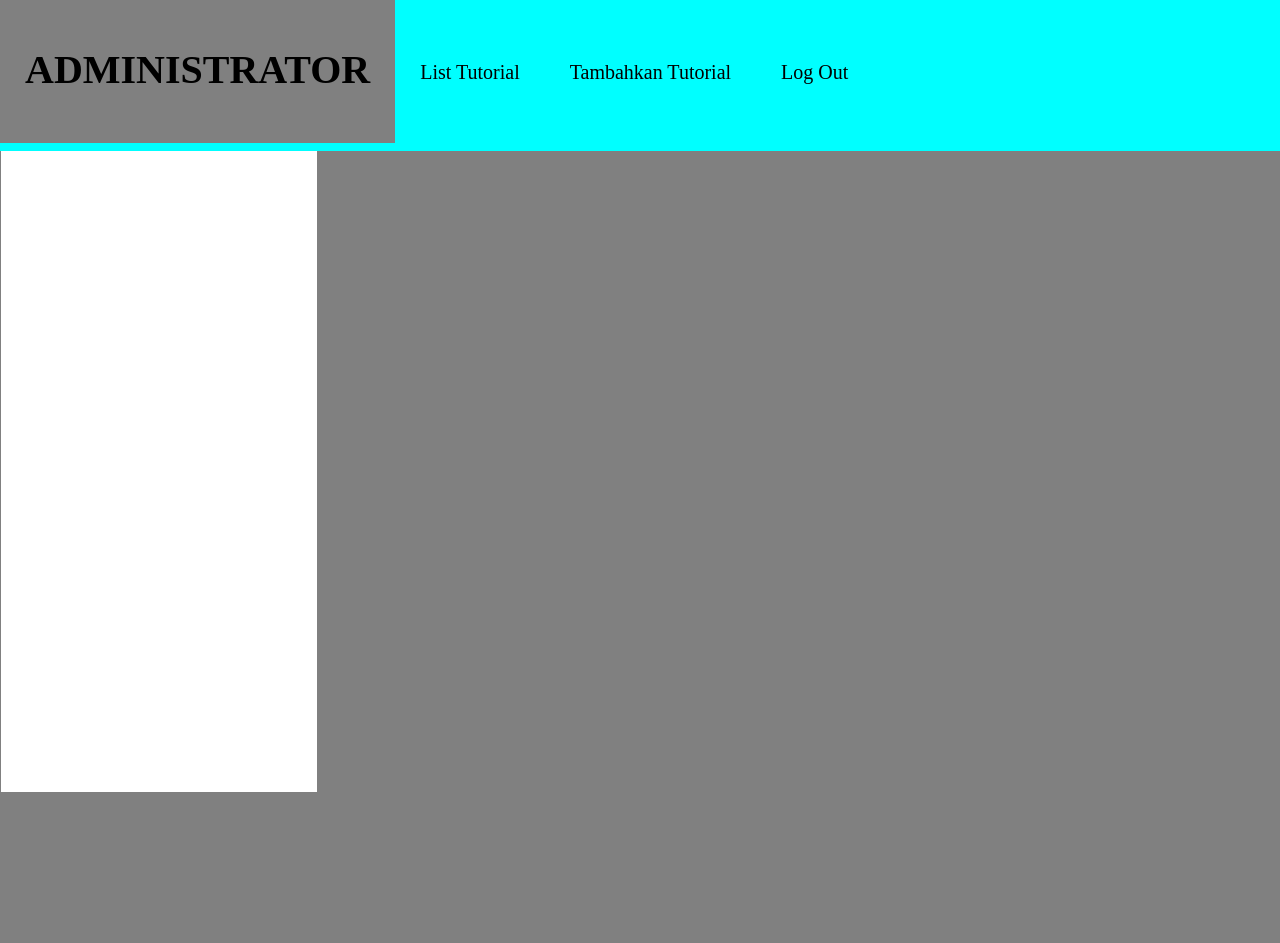
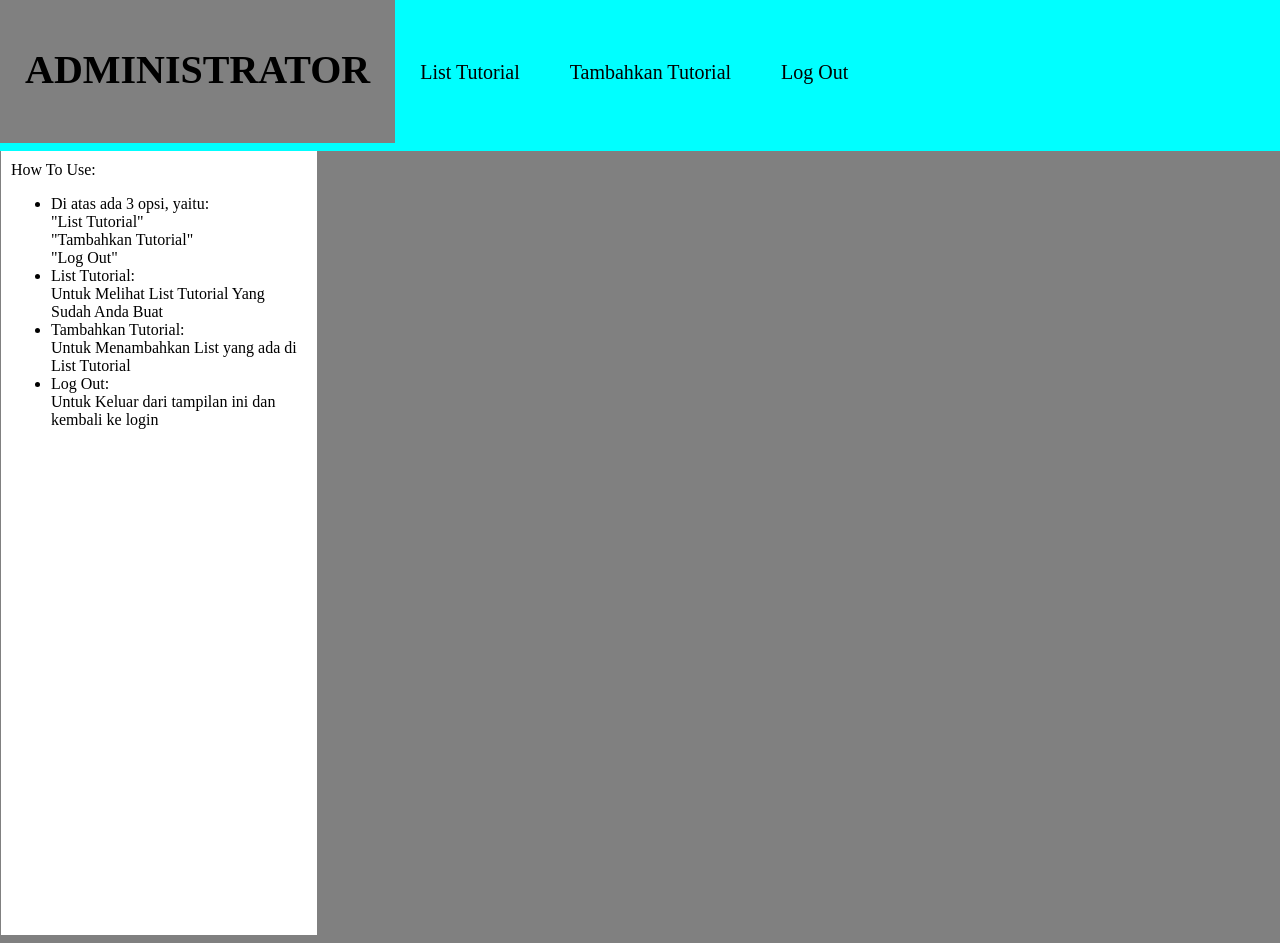
Before and after one commit to Otsuyukaze/Website_Ramflyers, a PHP site: page /tampilanadmin.php in a window 1280 px wide; the page is wider, and only the part inside the window is pictured. Before the commit the page ends 792 px from the top of that part, so only its background shows below. Run offline with PHP 8.4, Linux system fonts and the light colour scheme.

Commit message:
Update tampilanadmin.php

```diff
--- a/Website Ramflyers/tampilanadmin.php
+++ b/Website Ramflyers/tampilanadmin.php
@@ -3,6 +3,7 @@
         <style>
             html{
                 overflow: hidden;
+                font-family:"Nunito Sans";
             }
             body{
                 background-color:grey;
@@ -42,7 +43,6 @@
                 width:150%;
                 height:173px;
                 display:flex;
-                position:fixed;
 
             }
             a{
@@ -56,7 +56,9 @@
                 height:100%;
                 margin-left:-7px;
             }
-
+            .how{
+                padding:10px;
+            }
             </style>
 </head>
 <body>
@@ -83,7 +85,28 @@ Log Out
         </ul>
 </div>
 <div class=kiri>
-
+<div class=how>
+    How To Use:
+    <ul>
+        <li>
+            Di atas ada 3 opsi, yaitu:<br>
+            "List Tutorial"<br>
+            "Tambahkan Tutorial"<br>
+            "Log Out"<br>
+        </li>
+        <li>
+            List Tutorial:<br>
+            Untuk Melihat List Tutorial Yang Sudah Anda Buat<br>
+        </li>
+        <li>
+            Tambahkan Tutorial:<br>
+            Untuk Menambahkan List yang ada di List Tutorial<br>
+        </li>
+        <li>
+            Log Out:<br>
+            Untuk Keluar dari tampilan ini dan kembali ke login<br>
+        </li>
+        </div>
     <div>
 </body>
 </html>
```
